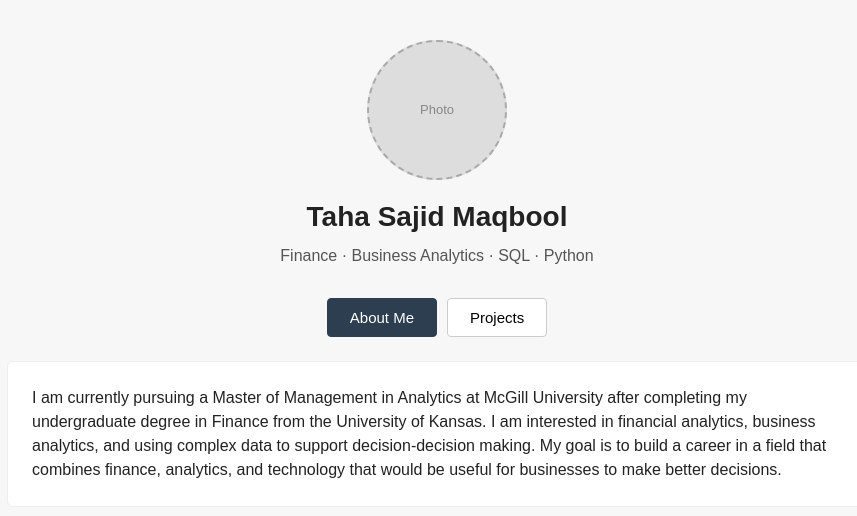
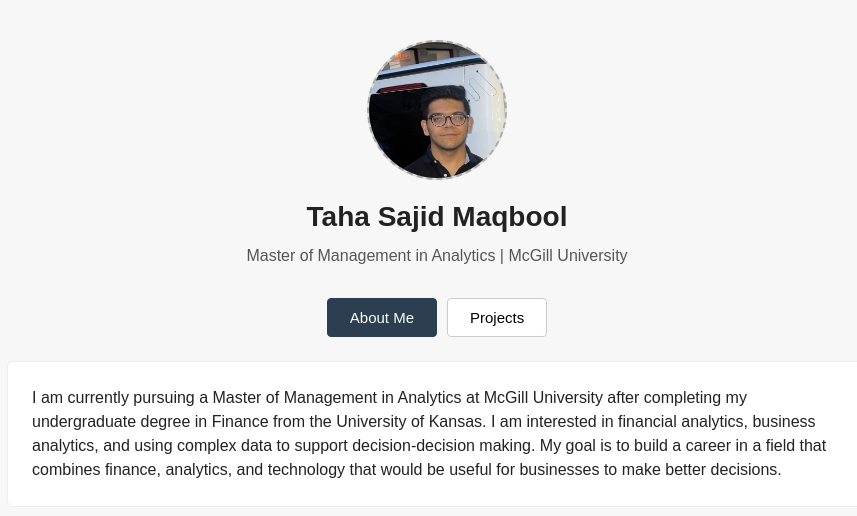
Before and after one commit to maqbooltaha/maqbooltaha.github.io, a plain HTML site: page index.html in a window 1280 px wide. Shown: the whole page, without its empty margins (203-1060 px from the left). Drawn offline with Linux system fonts and the light colour scheme.

Commit message:
Add profile photo

```diff
--- a/index.html
+++ b/index.html
@@ -152,10 +152,10 @@
          ============================================================ -->
       <header>
         <!-- Replace this div with <img src="your-photo.jpg" class="photo"> -->
-        <div class="photo">Photo</div>
+        <img src="profile.jpg" class="photo" alt="Taha Sajid Maqbool">
 
         <h1>Taha Sajid Maqbool</h1>
-        <p>Finance · Business Analytics · SQL · Python</p>
+        <p>Master of Management in Analytics | McGill University</p>
       </header>
 
       <!-- ============================================================
```
Also changed, not shown: profile.jpg (added).
